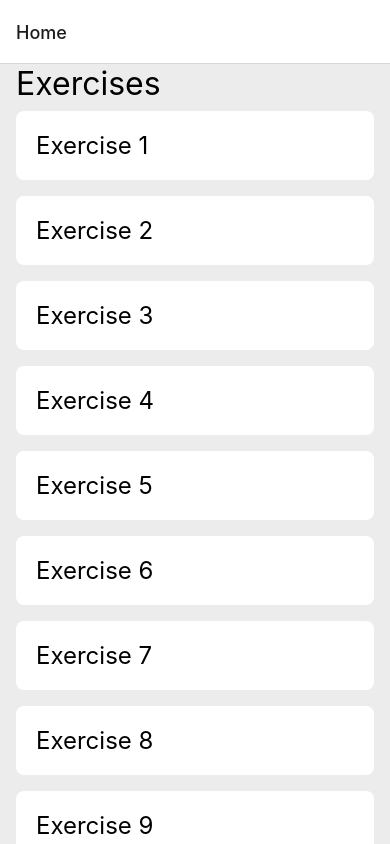
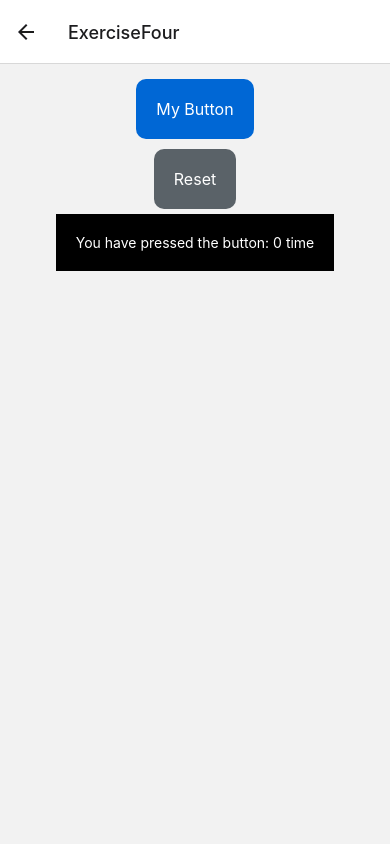
Before and after one commit to nicmalegre/react-native-fundamentals, a React Native app: screen /ExerciseFour in a window 390 px wide. Shown: the top 844 px of the page. Built offline with nearby package versions, Linux system fonts and the light colour scheme.

Commit message:
Complete exercise four

```diff
--- a/App.js
+++ b/App.js
@@ -6,6 +6,7 @@ import {Home} from './src/screens/Home';
 import {ExerciseOne} from './src/screens/ExerciseOne';
 import {ExerciseTwo} from './src/screens/ExerciseTwo';
 import {ExerciseThree} from './src/screens/ExerciseThree';
+import {ExerciseFour} from './src/screens/ExerciseFour';
 
 const Stack = createNativeStackNavigator();
 
@@ -17,6 +18,7 @@ const App = () => {
         <Stack.Screen name="ExerciseOne" component={ExerciseOne} />
         <Stack.Screen name="ExerciseTwo" component={ExerciseTwo} />
         <Stack.Screen name="ExerciseThree" component={ExerciseThree} />
+        <Stack.Screen name="ExerciseFour" component={ExerciseFour} />
       </Stack.Navigator>
     </NavigationContainer>
   );
--- a/src/components/Button.js
+++ b/src/components/Button.js
@@ -2,12 +2,14 @@ import React from 'react';
 import {TouchableWithoutFeedback, Text, StyleSheet, View} from 'react-native';
 
 const style = StyleSheet.create({
-  view: {
+  view: type => ({
     padding: 20,
-    backgroundColor: 'green',
+    margin: 5,
+    backgroundColor:
+      type === 'primary' ? 'rgb(0, 103, 213)' : 'rgb(90, 98, 104)',
     maxWidth: 150,
     borderRadius: 10,
-  },
+  }),
   text: {
     textAlign: 'center',
     color: 'white',
@@ -15,10 +17,14 @@ const style = StyleSheet.create({
   },
 });
 
-export const Button = ({text = 'Button', onPress = () => {}}) => {
+export const Button = ({
+  type = 'primary',
+  text = 'Button',
+  onPress = () => {},
+}) => {
   return (
     <TouchableWithoutFeedback onPress={onPress}>
-      <View style={style.view}>
+      <View style={style.view(type)}>
         <Text style={style.text}>{text}</Text>
       </View>
     </TouchableWithoutFeedback>
--- /dev/null
+++ b/src/screens/ExerciseFour.js
@@ -0,0 +1,36 @@
+/* eslint-disable no-alert */
+import React, {useState} from 'react';
+import {View, StyleSheet, Text} from 'react-native';
+
+import {Button} from '../components/Button';
+
+const style = StyleSheet.create({
+  sectionContainer: {
+    alignItems: 'center',
+    padding: 10,
+  },
+  subSection: {
+    padding: 20,
+    backgroundColor: 'black',
+  },
+  text: {
+    color: 'white',
+  },
+});
+
+export const ExerciseFour = () => {
+  const [count, setCount] = useState(0);
+
+  return (
+    <View style={style.sectionContainer}>
+      <Button text="My Button" onPress={() => setCount(state => state + 1)} />
+      <Button type={'secondary'} text="Reset" onPress={() => setCount(0)} />
+
+      <View style={style.subSection}>
+        <Text style={style.text}>
+          You have pressed the button: {count} {count > 1 ? 'times' : 'time'}
+        </Text>
+      </View>
+    </View>
+  );
+};
```
